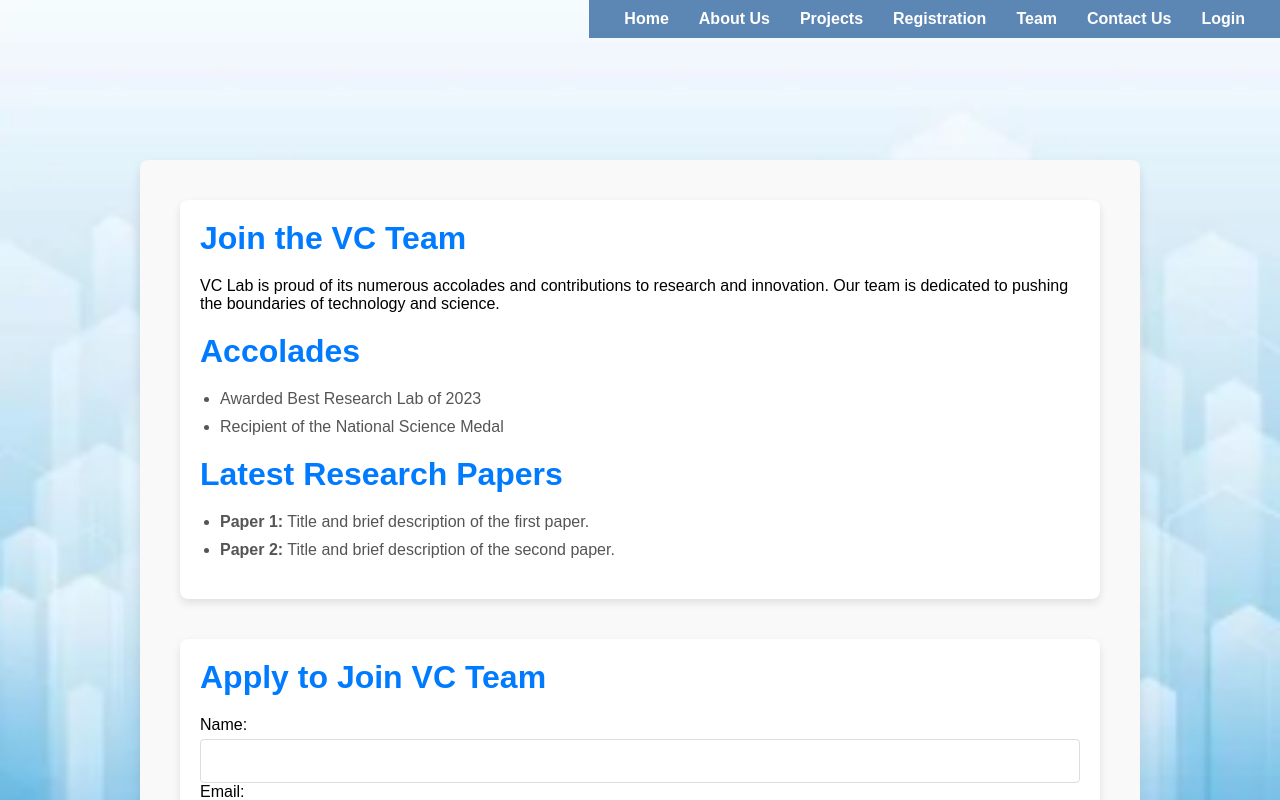
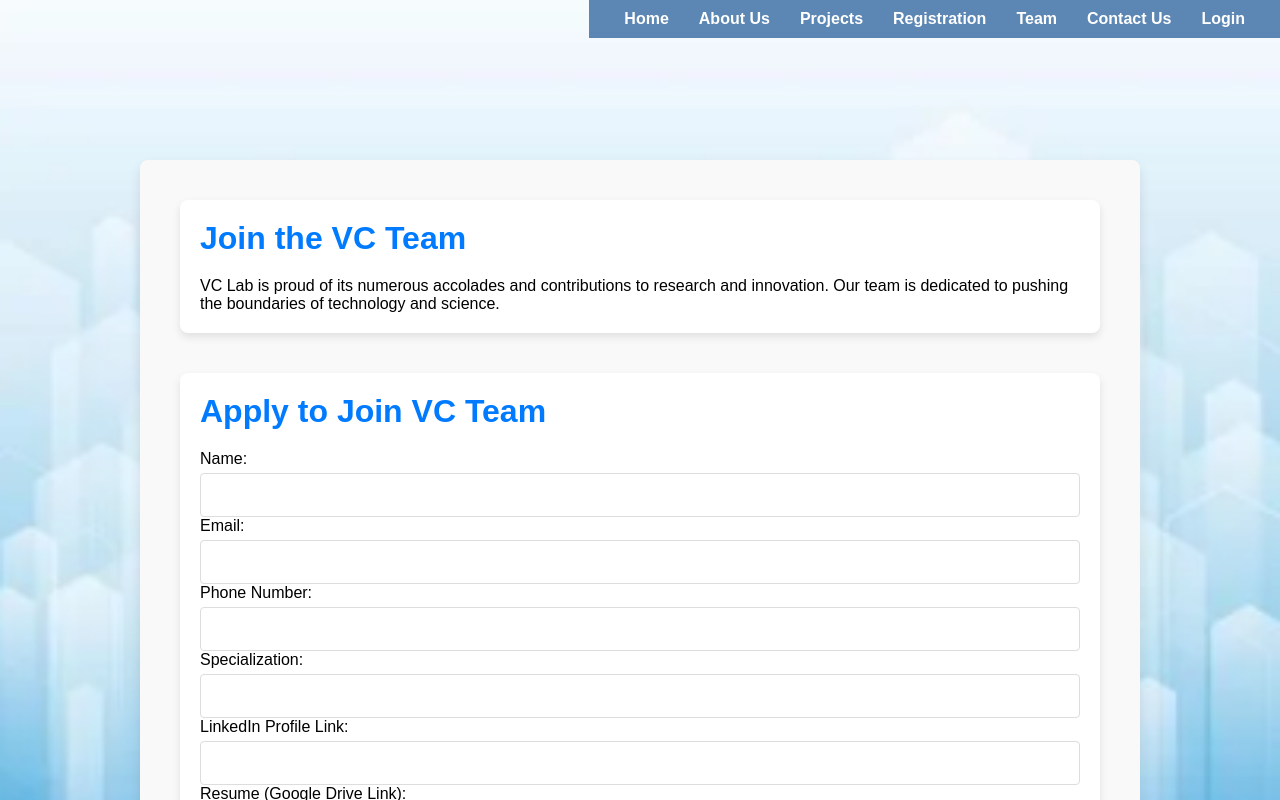
Before and after one commit to Cg2611/VC-Website, a website: page vc_lab_backend/public/join-vc-team.html in a window 1280 px wide. Drawn offline with Linux system fonts and the light colour scheme.

Commit message:
Changed join VC and the spelling of VEDIO

```diff
--- a/vc_lab_backend/public/join-vc-team.html
+++ b/vc_lab_backend/public/join-vc-team.html
@@ -48,19 +48,19 @@
                 <h1>Join the VC Team</h1>
                 <p>VC Lab is proud of its numerous accolades and contributions to research and innovation. Our team is dedicated to pushing the boundaries of technology and science.</p>
 
-                <h2>Accolades</h2>
+                <!-- <h2>Accolades</h2>
                 <ul>
                     <li>Awarded Best Research Lab of 2023</li>
                     <li>Recipient of the National Science Medal</li>
-                    <!-- Add more accolades as needed -->
+                    Add more accolades as needed
                 </ul>
 
                 <h2>Latest Research Papers</h2>
                 <ul>
                     <li><strong>Paper 1:</strong> Title and brief description of the first paper.</li>
-                    <li><strong>Paper 2:</strong> Title and brief description of the second paper.</li>
+                    <li><strong>Paper 2:</strong> Title and brief description of the second paper.</li> -->
                     <!-- Add more papers as needed -->
-                </ul>
+                <!-- </ul> -->
             </div>
 
             <div class="vc-team-registration-form">
```
